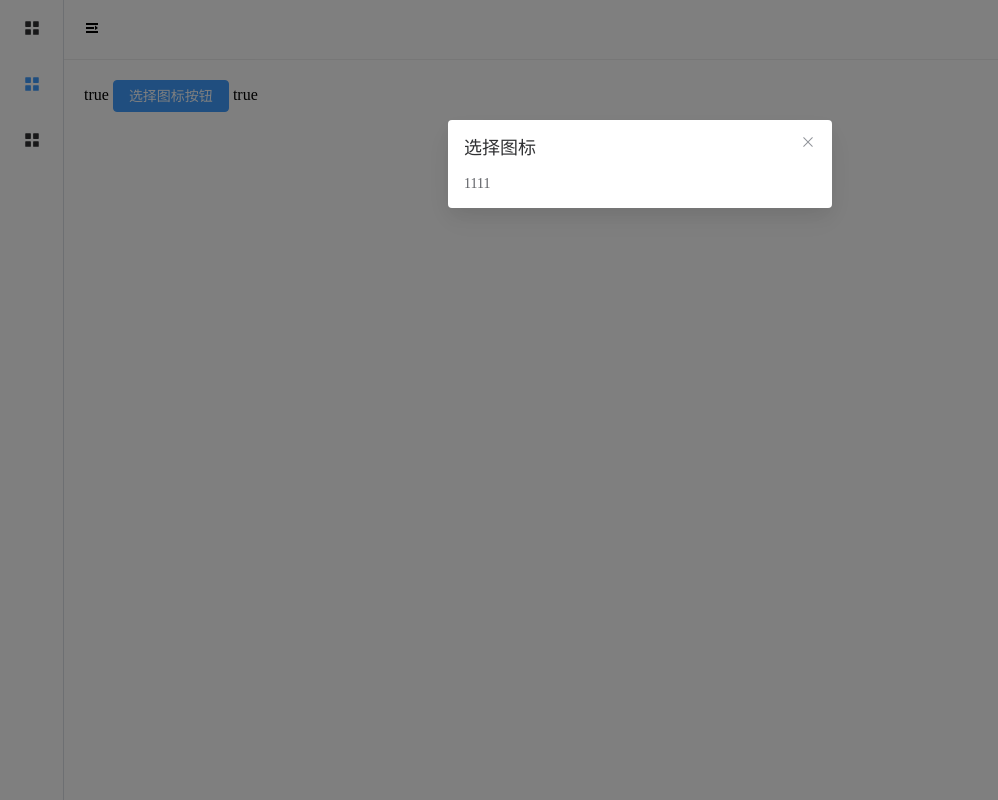
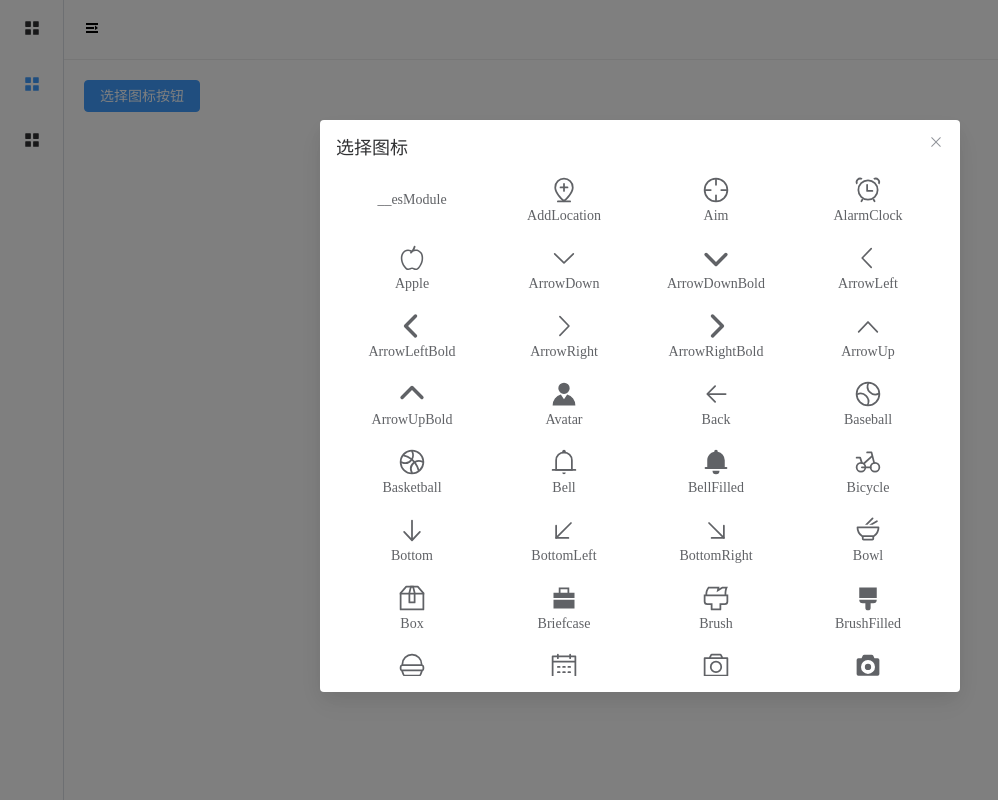
Before and after one commit to wangyongalive/YComponent, a Vue app: page /chooseIcon in a window 1280 px wide. Shown: the whole page, without its empty margins (0-998 px from the left). Built offline with nearby package versions, Linux system fonts and the light colour scheme.

Commit message:
图标选择器-利用命名空间修改dialog样式

```diff
--- a/src/App.vue
+++ b/src/App.vue
@@ -5,22 +5,8 @@
   <router-view></router-view>
 </template>
 
-<style>
-* {
-  padding: 0;
-  margin: 0;
-}
-
-svg {
-  width: 1em;
-  height: 1em;
-}
-
-html,
-body,
-#app,
-.el-container,
-.el-menu {
-  height: 100%;
-}
+<!-- 加scss 否则@import不生效 -->
+<style lang="scss">
+@import "./styles/ui.scss";
+@import "./styles/base.scss";
 </style>
--- a/src/components/chooseIcon/src/index.vue
+++ b/src/components/chooseIcon/src/index.vue
@@ -2,14 +2,27 @@
   <el-button @click="handleClick" type="primary">
     <slot></slot>
   </el-button>
-  {{ dialogVisible }}
-  <el-dialog :title="title" v-model="dialogVisible" width="30%">
-    1111
-  </el-dialog>
+  <div class="y-choose-icon-dialog-body-height">
+    <el-dialog :title="title" v-model="dialogVisible">
+      <div class="container">
+        <div class="item" v-for="(item) in Object.keys(ElementPlusIconsVue)" :key="item">
+          <div class="icon">
+            <component :is="`el-icon${toLine(item)}`"></component>
+          </div>
+          <div>{{ item }}</div>
+        </div>
+      </div>
+    </el-dialog>
+  </div>
+
 </template>
 
 <script setup lang="ts">
 import { ref, watch } from 'vue'
+import * as ElementPlusIconsVue from '@element-plus/icons-vue'
+import { toLine } from '../../../utls/index'
+
+console.log(ElementPlusIconsVue)
 const props = defineProps<{
   // 弹出框标题
   title: string,
@@ -38,6 +51,23 @@ watch(() => dialogVisible.value, (val) => {
 })
 </script>
 
-<style scoped>
+<style scoped lang="scss">
+.container {
+  display: flex;
+  align-items: center;
+  flex-wrap: wrap;
+}
 
+.item {
+  width: 25%;
+  display: flex;
+  flex-direction: column;
+  align-items: center;
+  margin-bottom: 20px;
+}
+
+svg {
+  width: 2em;
+  height: 2em;
+}
 </style>
--- /dev/null
+++ b/src/styles/base.scss
@@ -0,0 +1,17 @@
+* {
+  padding: 0;
+  margin: 0;
+}
+
+svg {
+  width: 1em;
+  height: 1em;
+}
+
+html,
+body,
+#app,
+.el-container,
+.el-menu {
+  height: 100%;
+}
--- /dev/null
+++ b/src/styles/ui.scss
@@ -0,0 +1,12 @@
+// 修改组件库内部的样式
+// 1. 需要自定义一个类名空间
+// 2. 先在浏览器里面调试样式
+// 3. 把调试好的类名放在这个类名里面
+// 4. 在App.vue里面引入这个文件
+// 5. 在组件内需要改样式的元素的父元素加上这个类名
+.y-choose-icon-dialog-body-height {
+  .el-dialog__body {
+    height: 500px;
+    overflow: scroll;
+  }
+}
--- a/src/views/chooseIcon/index.vue
+++ b/src/views/chooseIcon/index.vue
@@ -1,6 +1,5 @@
 <template>
   <div>
-    {{ visible }}
     <choose-icon title="选择图标" v-model:visible="visible">选择图标按钮</choose-icon>
   </div>
 </template>
```
